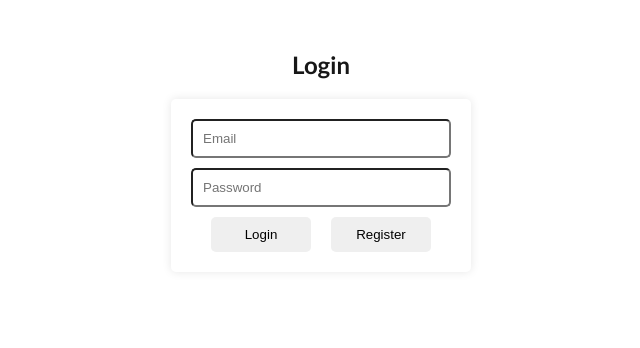
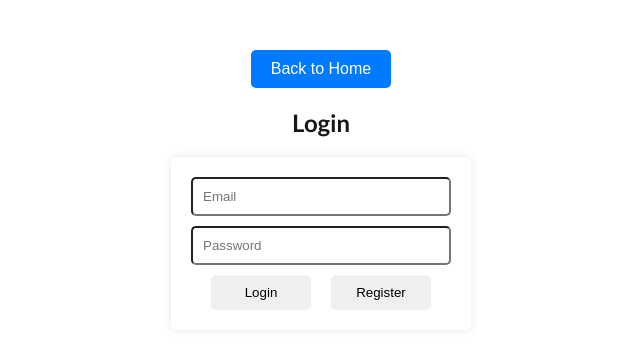
Before and after one commit to ZephyrIO/Cinema-EBooking-System, a Next.js app: page /login in a window 1280 px wide. Shown: the top 348 px of the page, without its empty margins (319-959 px from the left). Built offline with nearby package versions, Linux system fonts and the light colour scheme.

Commit message:
functional login

```diff
--- a/src/app/components/Login.css
+++ b/src/app/components/Login.css
@@ -63,3 +63,14 @@ div.login {
     justify-content: space-evenly;
 
   }
+
+  .back-to-home {
+    background-color: #007bff;
+    color: #fff;
+    border: none;
+    padding: 10px 20px;
+    border-radius: 5px;
+    font-size: 16px;
+    cursor: pointer;
+    margin-bottom: 20px;
+  }
--- a/src/app/components/Login.js
+++ b/src/app/components/Login.js
@@ -1,10 +1,12 @@
 import React, { useState, useContext, useEffect } from 'react';
 import axios from 'axios';
-import UserContext from './UserContext';
+import { useRouter } from 'next/navigation';
+//import UserContext from './UserContext';
 import './Login.css';
 
 export default function Login () {
     //const { userData, setUserData } = useContext(UserContext);
+    const router = useRouter();
     const [formData, setFormData] = useState({
         email: '',
         password: ''
@@ -21,13 +23,14 @@ export default function Login () {
     const handleLogin = async (e) => {
         e.preventDefault();
         try {
+            console.log(formData)
             const response = await axios.post('http://localhost:3001/api/login', formData);
             console.log(response.data)
-            setUserData({
-                token: response.data.token,
-                user: response.data.user,
-            });
-            localStorage.setItem('auth-token', response.data.token);
+            // setUserData({
+            //     token: response.data.token,
+            //     user: response.data.user,
+            // });
+            //localStorage.setItem('auth-token', response.data.token);
             router.push('/');
         } catch (err) {
             console.error('Login failed: ', err);
@@ -35,19 +38,26 @@ export default function Login () {
         }
     };
 
+    const handleGoHome = () => {
+        window.location.href = '/'; // Navigate to home page
+      };
+
     return (
         <div className="login">
+            <button onClick={handleGoHome} className="back-to-home">Back to Home</button> {/* Back to Home Button */}
             <h2 className="login-title">Login</h2>
-            <form>
+            <form onSubmit={handleLogin}>
                 <input
                     type="email"
                     name="email"
                     placeholder="Email"
+                    onChange={handleInputChange}
                 />
                 <input
                     type="password"
                     name="password"
                     placeholder="Password"
+                    onChange={handleInputChange}
                 />
                 <div className="button-group">
                     <button type="submit" className="login">Login</button>
--- a/src/backend/app.js
+++ b/src/backend/app.js
@@ -3,6 +3,7 @@ const express = require('express');
 const mongoose = require('mongoose');
 const moviesRouter = require('./routes/fetchMovies');
 const registerRouter = require('./routes/register'); // Import the register API route
+const loginRouter = require('./routes/login');
 
 const app = express();
 
@@ -23,6 +24,7 @@ mongoose.connect(uri, { useNewUrlParser: true, useUnifiedTopology: true })
 // Use the routes
 app.use('/api', moviesRouter);
 app.use('/api', registerRouter);  // Add register router
+app.use('/api', loginRouter);
 
 const PORT = process.env.PORT || 3001;
 app.listen(PORT, () => {
--- a/src/backend/routes/login.js
+++ b/src/backend/routes/login.js
@@ -2,7 +2,6 @@ const express = require('express');
 const bcrypt = require('bcrypt');
 const User = require('../models/User');
 const router = express.Router();
-const jwt = require('jsonwebtoken');
 
 // Login a user
 router.post('/login', async (req, res) => {
@@ -22,9 +21,7 @@ router.post('/login', async (req, res) => {
             return res.status(400).json({ msg: 'Incorrect password.' });
         }
 
-        const token = jwt.sign({ id: user._id }, JWT_SECRET);
         res.json({
-            token,
             user: {
                 id: user._id,
                 username: user.username,
@@ -34,3 +31,5 @@ router.post('/login', async (req, res) => {
         res.status(500).json({ error: err.message });
     }
 });
+
+module.exports = router;
```
